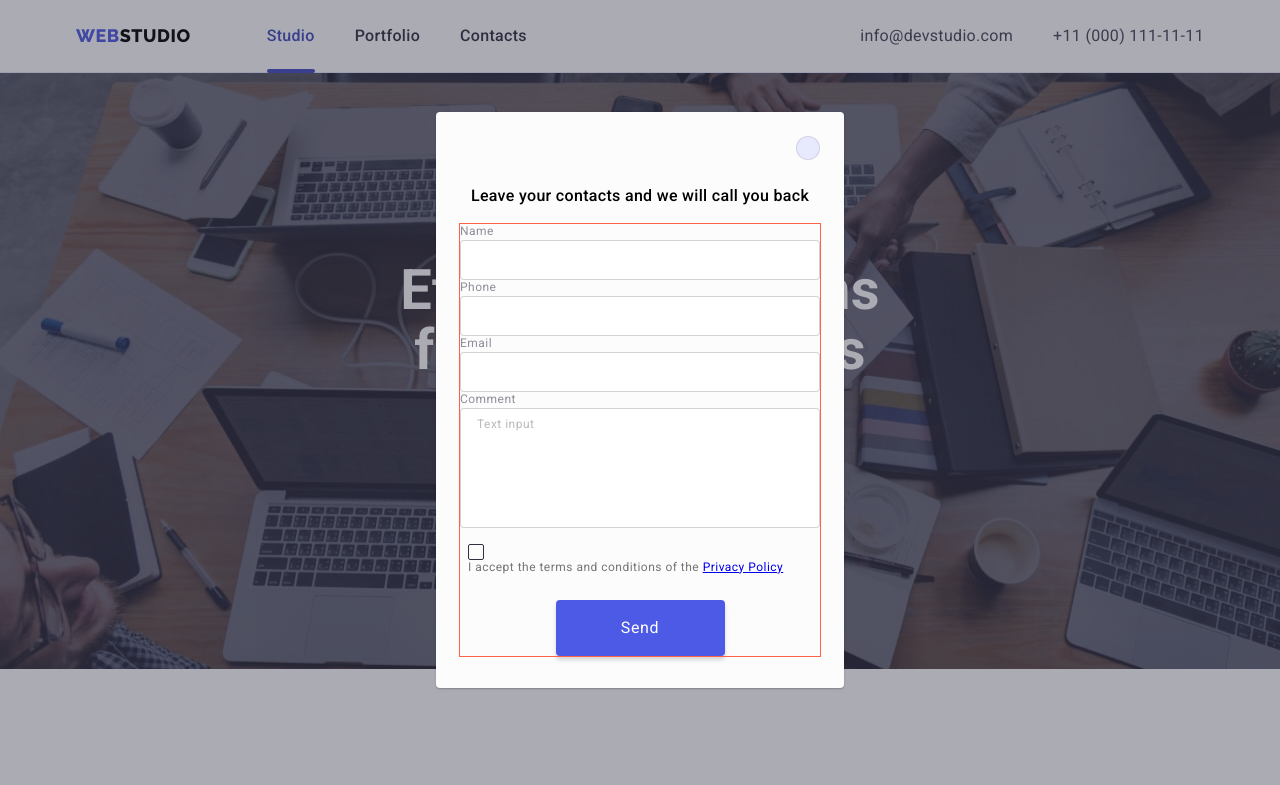
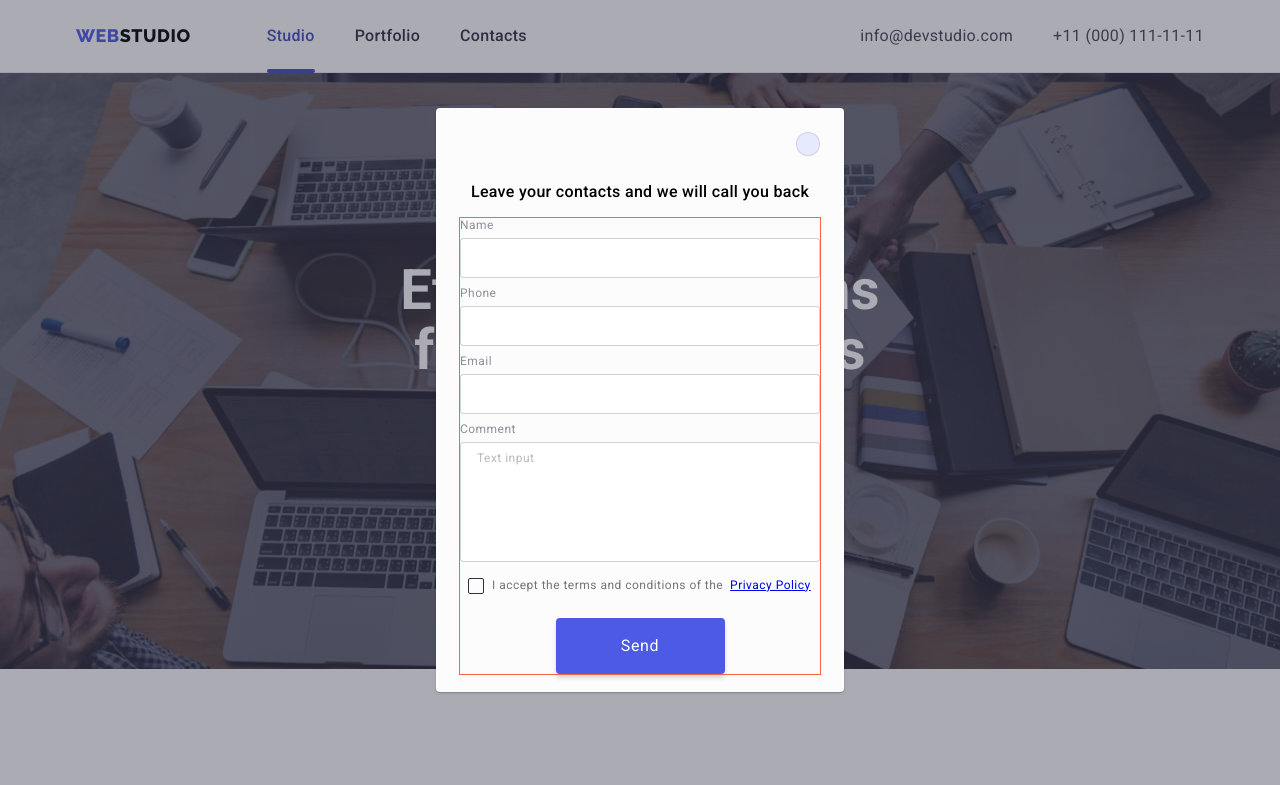
Before and after one commit to daria-kuznecova/goit-markup-hw-06, a plain HTML site: page index.html in a window 1280 px wide. Both pictures are taken after a click on the button "Order Service". Shown: the top 785 px of the page. Drawn offline with nearby package versions, Linux system fonts and the light colour scheme.

Commit message:
Создание инпутов и чекбокса в модальном окне

```diff
--- a/css/styles.css
+++ b/css/styles.css
@@ -220,6 +220,7 @@ body {
   border-radius: 4px;
   border: 1px solid transparent;
   cursor: pointer;
+  outline: none;
 }
 
 .hero-btn:hover,
@@ -616,6 +617,7 @@ body {
   background: rgba(255, 255, 255, 0.1);
   border-radius: 50%;
   transition: background-color var(--transition-duration) var(--cubic-bezier);
+  outline: none;
 }
 
 .footer-social-link:hover,
@@ -623,7 +625,7 @@ body {
   background-color: #31d0aa;
 }
 
-/*Блок подписка*/
+/*Блок подписка в футере*/
 
 .block-subscribe {
   margin-left: 80px;
@@ -661,10 +663,13 @@ body {
   background-color: var(--main-background-color);
   border: 1px solid rgba(255, 255, 255, 0.3);
   border-radius: 4px;
+  outline: none;
+  transition: border-color var(--transition-duration) var(--cubic-bezier);
 }
 
-.input-email-subscripe:hover {
-  border: 1px solid #404bbf;
+.input-email-subscripe:hover,
+.input-email-subscripe:focus {
+  border-color: #404bbf;
 }
 
 .button-email-subscribe {
@@ -683,14 +688,15 @@ body {
   border: 1px solid transparent;
   border-radius: 4px;
   cursor: pointer;
+  outline: none;
+  transition: background-color var(--transition-duration) var(--cubic-bezier),
+    box-shadow var(--transition-duration) var(--cubic-bezier);
 }
 
 .button-email-subscribe:hover,
 .button-email-subscribe:focus {
   background-color: #404bbf;
   box-shadow: 0px 4px 4px rgba(0, 0, 0, 0.15);
-  border: 1px solid transparent;
-  border-radius: 4px;
 }
 
 /*Модальное окно*/
@@ -717,7 +723,7 @@ body {
   left: 50%;
   transform: translate(-50%, -50%) scaleY(1);
   width: 408px;
-  height: 576px;
+  height: 584px;
 
   background: #fcfcfc;
   box-shadow: 0px 1px 1px rgba(0, 0, 0, 0.14), 0px 1px 3px rgba(0, 0, 0, 0.12);
@@ -765,7 +771,7 @@ body {
 
 .modal-title {
   text-align: center;
-  margin-bottom: 16px;
+  margin-bottom: 14px;
   font-weight: 500;
 }
 
@@ -780,10 +786,92 @@ body {
 }
 
 .common-label {
+  display: block;
+  margin-bottom: 4px;
+
   font-size: 12px;
   line-height: 1.33;
   letter-spacing: 0.04em;
   color: #8e8f99;
+}
+
+.block-input-name {
+  position: relative;
+}
+
+.input-name-user {
+  transition: border-color var(--transition-duration) var(--cubic-bezier);
+}
+
+.input-name-icon {
+  position: absolute;
+  top: 50%;
+  left: 19px;
+  transform: translateY(-50%);
+
+  fill: var(--main-background-color);
+  transition: fill var(--transition-duration) var(--cubic-bezier);
+}
+
+.input-name-user:hover,
+.input-name-user:focus,
+.input-name-user:hover + .input-name-icon,
+.input-name-user:focus + .input-name-icon {
+  fill: var(--accent-color);
+  border-color: var(--accent-color);
+}
+
+.block-input-tel {
+  display: block;
+  position: relative;
+}
+
+.input-tel-user {
+  transition: border-color var(--transition-duration) var(--cubic-bezier);
+}
+
+.input-tel-icon {
+  position: absolute;
+  top: 50%;
+  left: 19px;
+  transform: translateY(-50%);
+
+  fill: var(--main-background-color);
+  transition: fill var(--transition-duration) var(--cubic-bezier);
+}
+
+.input-tel-user:hover,
+.input-tel-user:focus,
+.input-tel-user:hover + .input-tel-icon,
+.input-tel-user:focus + .input-tel-icon {
+  fill: var(--accent-color);
+  border-color: var(--accent-color);
+}
+
+.block-input-email {
+  position: relative;
+}
+
+.input-email-user {
+  transition: border-color var(--transition-duration) var(--cubic-bezier);
+}
+
+.input-email-icon {
+  position: absolute;
+  top: 50%;
+  left: 18px;
+  transform: translateY(-50%);
+
+  fill: var(--main-background-color);
+  transition: fill var(--transition-duration) var(--cubic-bezier);
+}
+
+.input-email-user:hover,
+.input-email-user:focus,
+.input-email-user:hover + .input-email-icon,
+.input-email-user:focus + .input-email-icon {
+  fill: var(--accent-color);
+  border-color: var(--accent-color);
 }
 
 .common-input {
@@ -792,9 +880,10 @@ body {
 
   border: 1px solid rgba(33, 33, 33, 0.2);
   border-radius: 4px;
+  outline: none;
 }
 
-.common-inputnot:not(:last-child) {
+.block-input:not(:last-child) {
   margin-bottom: 8px;
 }
 
@@ -803,6 +892,8 @@ body {
   width: 360px;
   height: 120px;
   resize: none;
+
+  transition: border-color var(--transition-duration) var(--cubic-bezier);
 }
 
 .modal-comment::placeholder {
@@ -811,6 +902,13 @@ body {
   letter-spacing: 0.04em;
   color: rgba(117, 117, 117, 0.5);
 }
+
+.modal-comment:hover,
+.modal-comment:focus {
+  border-color: var(--accent-color);
+}
+
+/*Кастомный чекбокс в модальном окне*/
 
 .ckeckbox-policy {
   display: flex;
@@ -827,7 +925,7 @@ body {
 }
 
 .label-check-text {
-  display: block;
+  display: flex;
   font-size: 12px;
   line-height: 1.33;
   letter-spacing: 0.04em;
@@ -846,6 +944,14 @@ body {
 
   border: 1.25px solid #2e2f42;
   border-radius: 2px;
+  fill: transparent;
+}
+
+.input-check:checked + .label-check-text .new-checkbox,
+.input-check:checked + .label-check-text .new-checkbox {
+  fill: #ffffff;
+  background-color: var(--accent-color);
+  border: none;
 }
 
 .btn-send {
@@ -865,11 +971,12 @@ body {
   border-radius: 4px;
   border: 1px solid transparent;
   cursor: pointer;
+  transition: background-color var(--transition-duration) var(--cubic-bezier),
+    box-shadow var(--transition-duration) var(--cubic-bezier);
 }
 
 .btn-send:hover,
 .btn-send:focus {
-  background: #404bbf;
+  background-color: #404bbf;
   box-shadow: 0px 4px 4px rgba(0, 0, 0, 0.15);
-  border-radius: 4px;
 }
--- a/index.html
+++ b/index.html
@@ -466,17 +466,33 @@
 
         <p class="modal-title">Leave your contacts and we will call you back</p>
 
-
         <form class="modal-form">
 
           <label class="label-name-user common-label" for="name-user">Name</label>
-          <input class="input-name-user common-input" type="text" id="name-user"/>
+          <div class="block-input-name block-input">
+            <input class="input-name-user common-input" type="text" id="name-user"/>
+            <svg class="input-name-icon" width="12" height="12">
+              <use href="./images/icons.svg#icon-modal-name"></use>
+            </svg>
+          </div>
 
           <label class="label-tel-user common-label" for="tel-user">Phone</label>
-          <input class="input-tel-user common-input" type="tel" id="tel-user">
+          <div class="block-input-tel block-input">
+            <input class="input-tel-user common-input" type="tel" id="tel-user">
+            <svg class="input-tel-icon" width="13" height="13">
+              <use href="./images/icons.svg#icon-modal-tel"></use>
+            </svg>
+          </div>
 
           <label class="label-email-user common-label" for="email-user">Email</label>
-          <input class="email-user common-input" type="email" id="email-user">
+          <div class="block-input-email block-input">
+            <input class="input-email-user common-input" type="email" id="email-user">
+            <svg class="input-email-icon" width="15" height="12">
+              <use href="./images/icons.svg#icon-modal-email"></use>
+            </svg>
+          </div>
+
+
 
           <label class="label-comment-user common-label" for="comment-user">Comment</label>
           <textarea class="modal-comment common-input" name="" id="comment-user" placeholder="Text input"></textarea>
@@ -489,7 +505,9 @@
                 <use href="./images/icons.svg#icon-checkbox"></use>
               </svg>
             </span>
-            I accept the terms and conditions of the <a href="#"><span class="">Privacy Policy</a></span></label>
+            I accept the terms and conditions of the &nbsp
+            <a class="modal-link-policy" href="#"><span class="">Privacy Policy</span></a>
+          </label>
           </div>
 
           <button class="btn-send" type="submit">Send</button>
```
